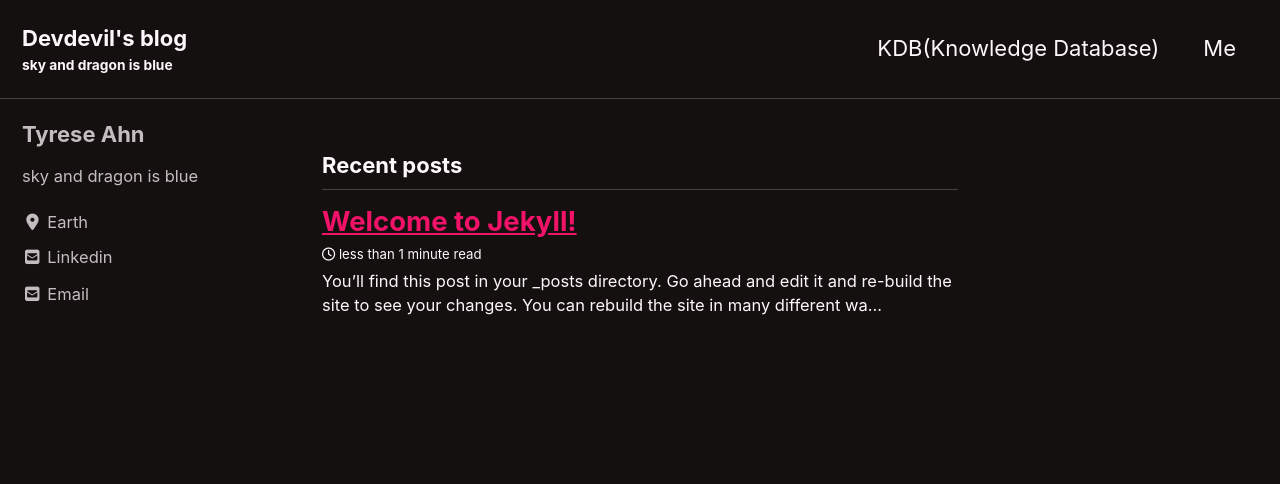
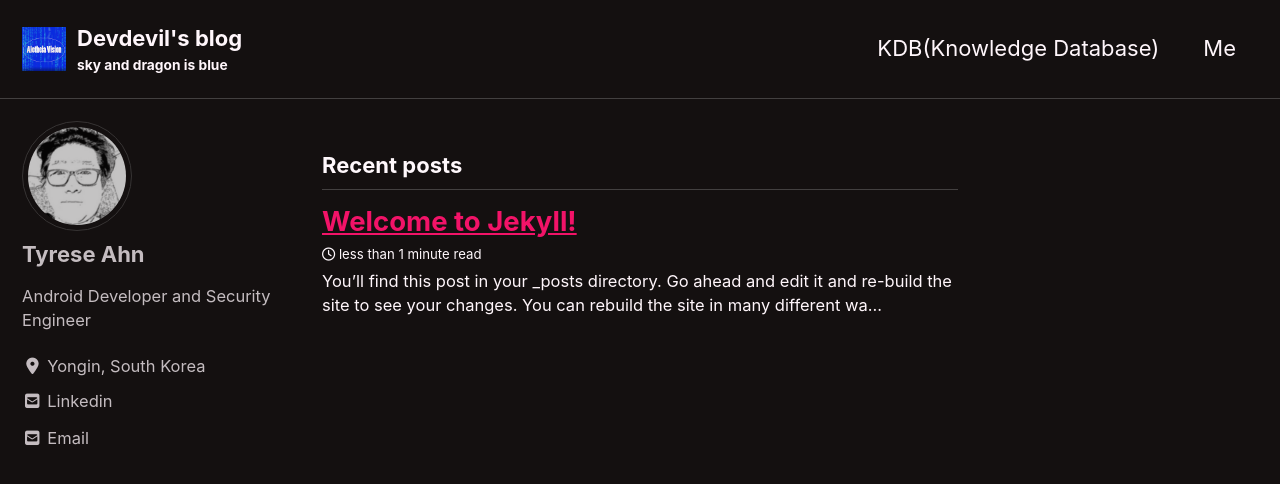
Before and after one commit to devdevil1901/devdevil1901.github.io, a Jekyll site: the page built from index.markdown, in a window 1280 px wide and 900 px high. Shown: the top 484 px of the window. Built offline with Jekyll 4.4.1, drawn with Linux system fonts in a browser that asks for light colours; cached includes are drawn as plain includes; nearby versions of some CDN libraries; the list of posts is cut into pages by our own code.

Commit message:
Modify my profile

```diff
--- a/_config.yml
+++ b/_config.yml
@@ -11,7 +11,7 @@ url                      : "http://devdevil1901.github.io"
 baseurl                  : # the subpath of your site, e.g. "/blog"
 repository               : # GitHub username/repo-name e.g. "devdevil1901/devdevil1901.github.io"
 teaser                   : # path of fallback teaser image, e.g. "/assets/images/500x300.png"
-logo                     : # path of logo image to display in the masthead, e.g. "/assets/images/88x88.png"
+logo                     : "/assets/images/logo.png"
 masthead_title           : # overrides the website title displayed in the masthead, use " " for no title
 # breadcrumbs            : false # true, false (default)
 words_per_minute         : 200
@@ -80,9 +80,9 @@ analytics:
 # Site Author
 author:
   name             : "Tyrese Ahn"
-  avatar           : # path of avatar image, e.g. "./tyrese.jpg"
-  bio              : "sky and dragon is blue"
-  location         : "Earth"
+  avatar           : "/assets/images/me.png"
+  bio              : "Android Developer and Security Engineer"
+  location         : "Yongin, South Korea"
   email            : "thevampir2lestat@gmail.com"
   links:
     - label: "Linkedin"
```
Also changed, not shown: assets/images/logo.png (added), assets/images/me.png (added), 4 other files.
